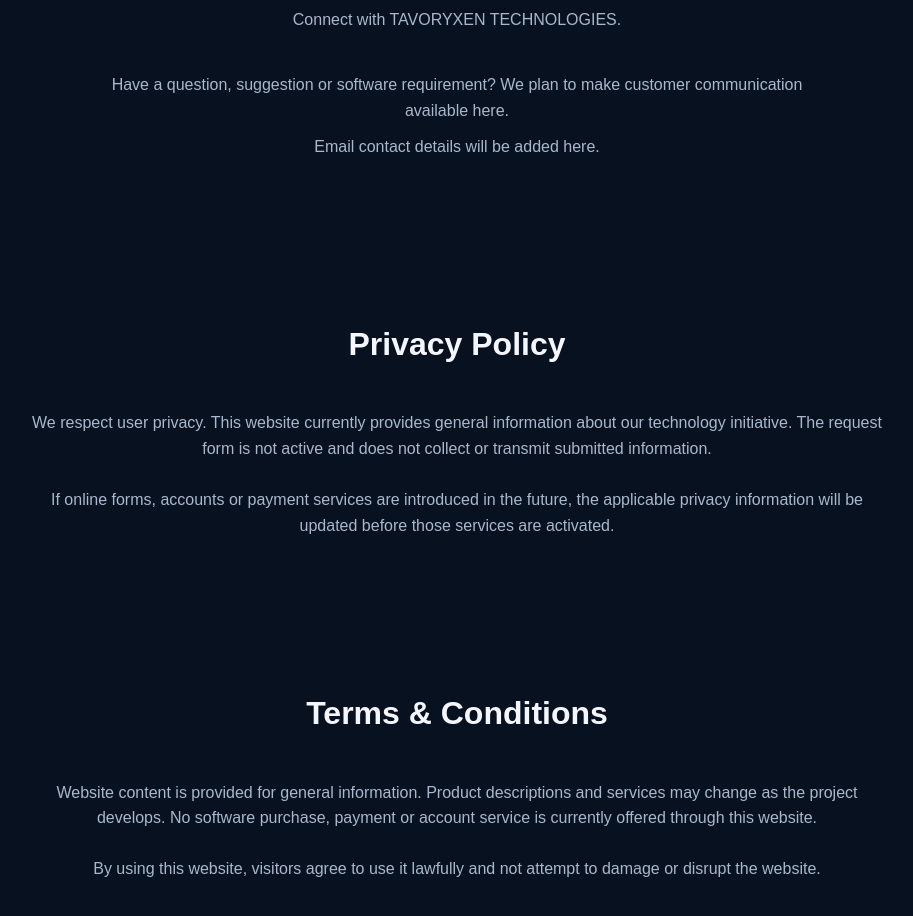
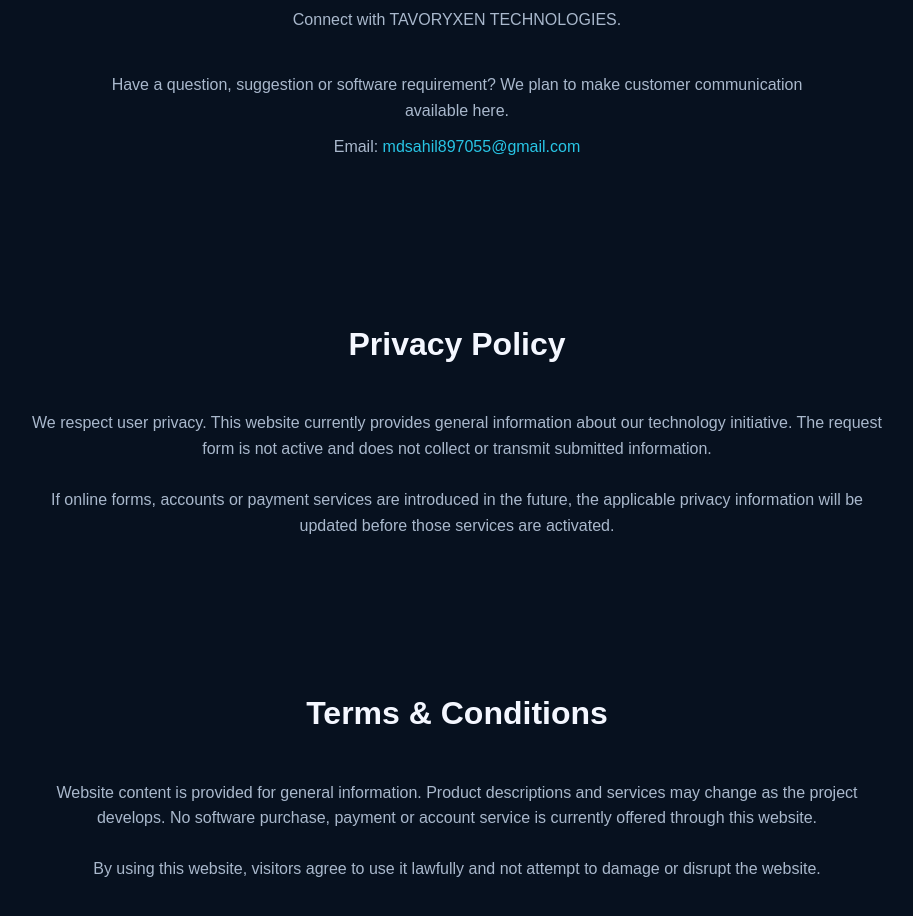
Before and after one commit to mdsahil897055-sketch/tavoryxen-technologies, a plain HTML site: page index.html in a window 1280 px wide. Shown: the part 3880-4796 px from the top of the page, without its empty margins (183-1096 px from the left). Drawn offline with Linux system fonts and the light colour scheme.

Commit message:
Add official email contact

```diff
--- a/index.html
+++ b/index.html
@@ -626,7 +626,12 @@ Submit Your Software Request
         Have a question, suggestion or software requirement?
         We plan to make customer communication available here.
       </p>
-      <p>Email contact details will be added here.</p>
+      <p>
+  Email:
+  <a href="mailto:mdsahil897055@gmail.com" style="color:#28c5e5;">
+    mdsahil897055@gmail.com
+  </a>
+      </p>
     </div>
   </div>
 </section>
```
